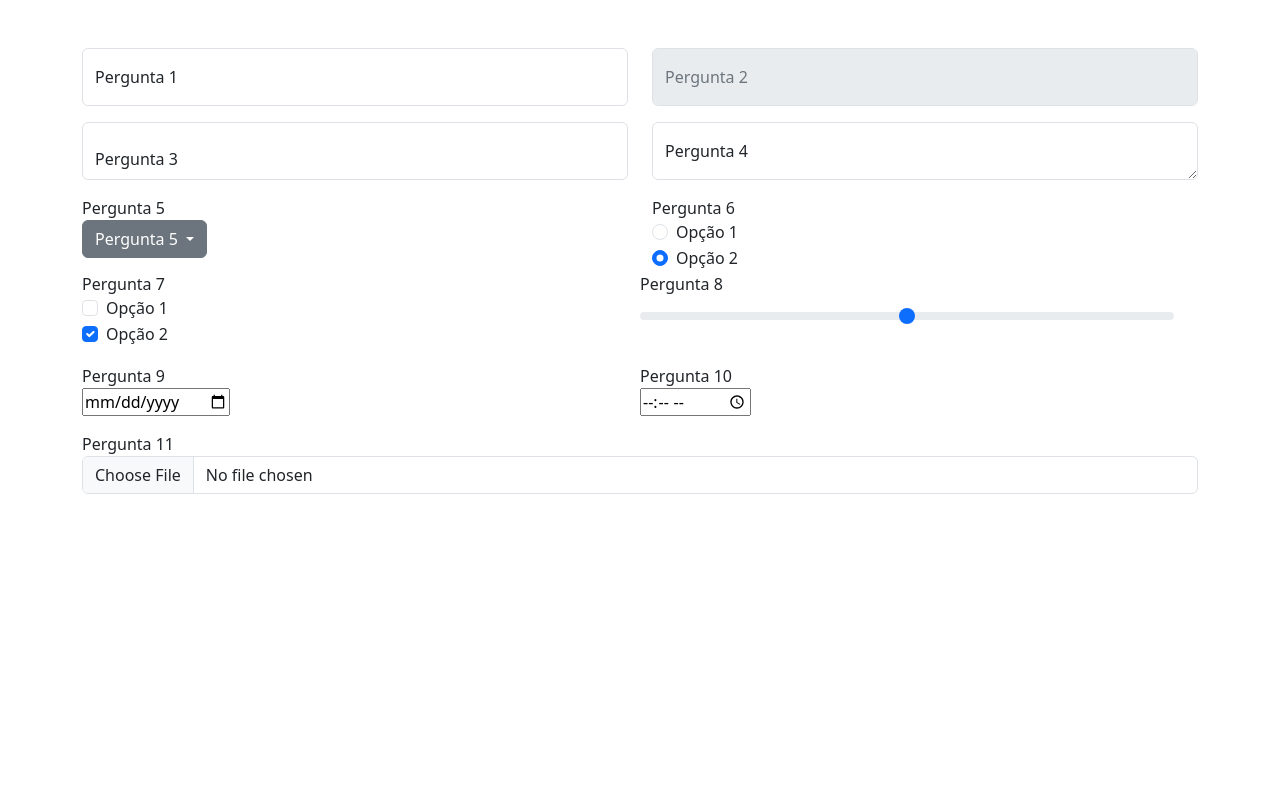
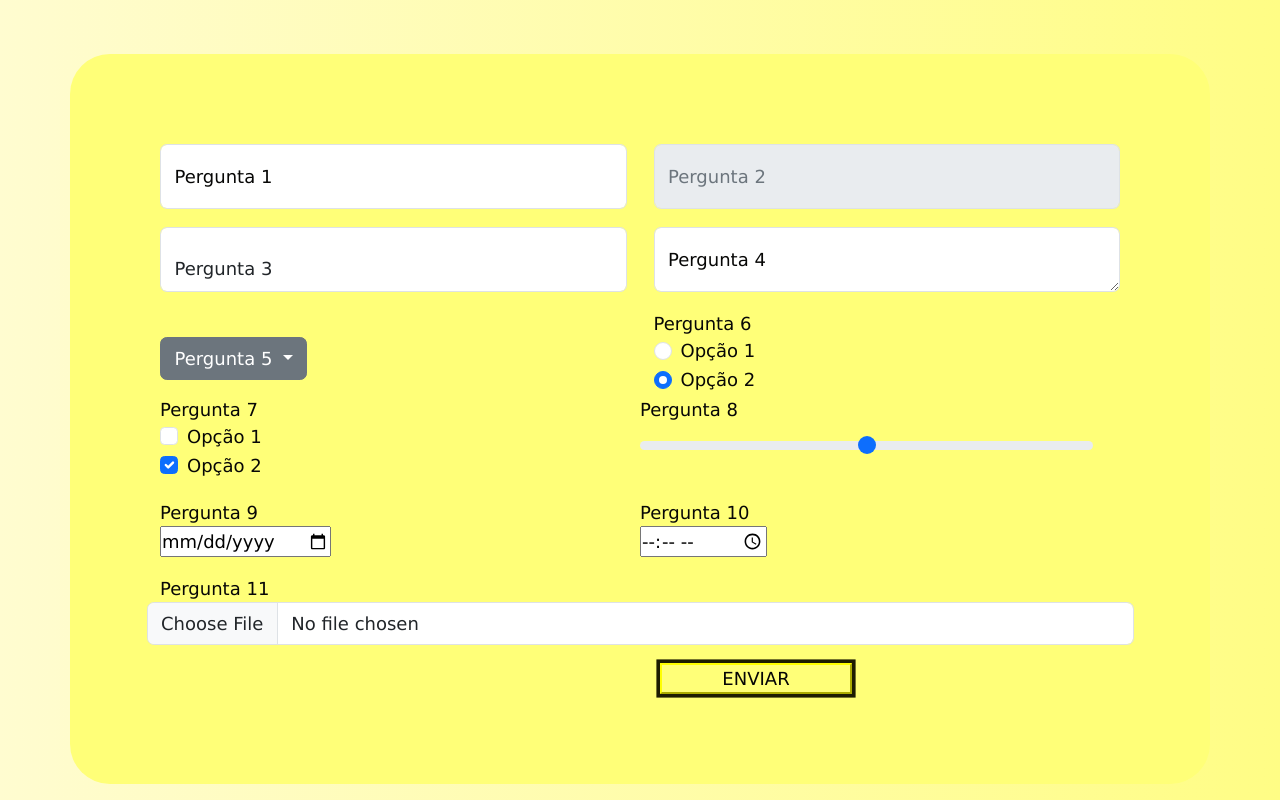
Before and after one commit to thgcunha/bootstrap, a plain HTML site: page index.html in a window 1280 px wide. Drawn offline with nearby package versions, Linux system fonts and the light colour scheme.

Commit message:
Pending changes exported from your codespace

```diff
--- a/css/style.css
+++ b/css/style.css
@@ -0,0 +1,38 @@
+*{
+    margin: 0;
+    padding: 0px;
+    font-family:Verdana, Geneva, Tahoma, sans-serif;
+
+    font-size:large;
+}
+
+
+body{
+    background:linear-gradient(-90deg,rgb(255, 253, 133),rgb(255, 252, 208));
+
+}
+
+.container{
+
+    background-color:rgb(255, 255, 120);
+    padding: 90px;
+    border-radius:40px ;
+
+
+
+}
+
+
+#botaofinal{
+    color: rgb(5, 5, 5);
+    background-color: rgb(255, 255, 120);
+    border-color: yellow;
+    box-shadow: 0 0 0 0.2rem  rgb(29, 28, 1); /* Light pink shadow */
+    width: 20%;
+    margin-left: 500px;
+
+}
+
+.row{
+    color: rgb(7, 7, 6);
+}
--- a/index.html
+++ b/index.html
@@ -1,5 +1,6 @@
 <!DOCTYPE html>
-<html lang="en">
+<html lang="pt-br
+">
 
 <head>
     <meta charset="utf-8">
@@ -16,7 +17,7 @@
             <div class="row mb-3">
                 <div class="col-md-6">
                     <div class="form-floating">
-                        <input type="text" class="form-control" id="floatingpergunta" placeholder="Pergunta 1">
+                        <input type="text" class="form-control" id="floatingpergunta" placeholder="Pergunta 1" required>
                         <label for="floatingpergunta">Pergunta 1</label>
                     </div>
                 </div>
@@ -34,14 +35,14 @@
                 <div class="col-md-6">
                     <div class="form-floating">
                         <input class="form-control" type="text" id="floatingpergunta3" value="Pergunta 3"
-                            aria-label="Pergunta 3" readonly>
+                            aria-label="Pergunta 3" readonly >
 
                     </div>
                 </div>
 
                 <div class="col-md-6">
                     <div class="form-floating">
-                        <textarea class="form-control" id="floatingTextarea" placeholder="Comentários"></textarea>
+                        <textarea class="form-control" id="floatingTextarea" placeholder="Comentários" required></textarea>
                         <label for="floatingTextarea">Pergunta 4</label>
                     </div>
                 </div>
@@ -49,10 +50,10 @@
 
             <div class="row mb-3">
                 <div class="col-md-6">
-                    <label for="floatingdropdown">Pergunta 5</label>
+                    <label for="floatingdropdown"></label>
                     <div class="dropdown">
                         <button class="btn btn-secondary dropdown-toggle" type="button" id="floatingdropdown"
-                            data-bs-toggle="dropdown" aria-expanded="false">
+                            data-bs-toggle="dropdown" aria-expanded="false" required>
                             Pergunta 5
                         </button>
                         <ul class="dropdown-menu" aria-labelledby="floatingdropdown">
@@ -66,7 +67,7 @@
                 <div class="col-md-6">
                     <label for="flexRadioDefault1">Pergunta 6</label>
                     <div class="form-check">
-                        <input class="form-check-input" type="radio" name="flexRadioDefault" id="flexRadioDefault1">
+                        <input class="form-check-input" type="radio" name="flexRadioDefault" id="flexRadioDefault1" required>
                         <label class="form-check-label" for="flexRadioDefault1">
                             Opção 1
                         </label>
@@ -86,7 +87,7 @@
                         <label for="floatingdropdown">Pergunta 7</label>
                         <div class="form-check">
 
-                            <input class="form-check-input" type="checkbox" value="" id="flexCheckDefault">
+                            <input class="form-check-input" type="checkbox" value="" id="flexCheckDefault" required>
                             <label class="form-check-label" for="flexCheckDefault">
                                 Opção 1
                             </label>
@@ -110,7 +111,7 @@
                     <div class="col-md-6">
                         <form action="/action_page.php">
                             <label for="birthday">Pergunta 9</label>
-                            <br><input type="date" id="birthday" name="birthday">
+                            <br><input type="date" id="birthday" name="birthday" required>
 
                         </form>
 
@@ -119,19 +120,20 @@
                     <div class="col-md-6">
                         <label for="appt">Pergunta 10</label>
                         <form action="/action_page.php">
-                            <input type="time">
+                            <input type="time" required>
                         </form>
 
 
                     </div>
                 </div>
 
-                <div class="mb-3">
                     <label for="pergunta11">Pergunta 11</label>
 
-                    <input type="file"  class="form-control" id="pergunta11" name="pergunta11" accept="image/png, image/jpeg" />
+                    <input type="file"  class="form-control" id="pergunta11" name="pergunta11" accept="image/png, image/jpeg" required/>
+
 
                 </div>
+                <button  id= "botaofinal"="submit">ENVIAR</button>
 
 
 
```
